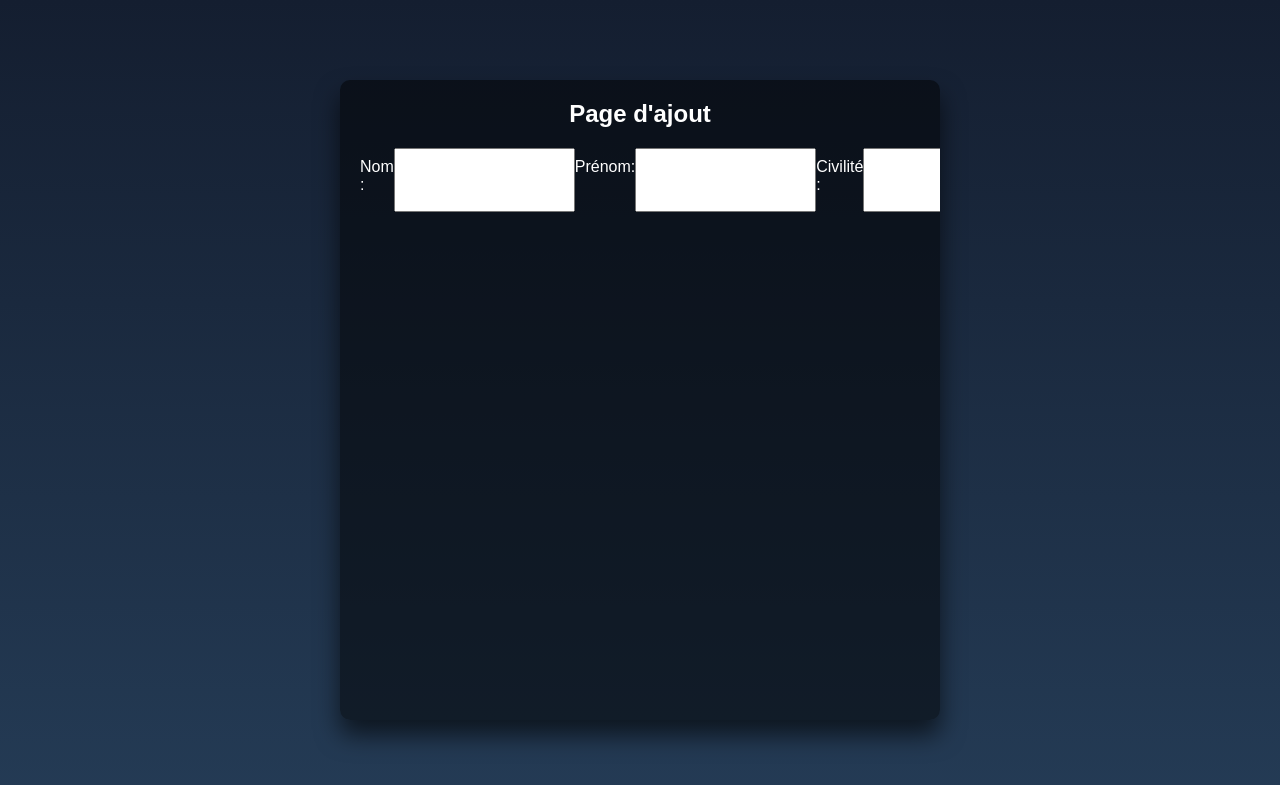
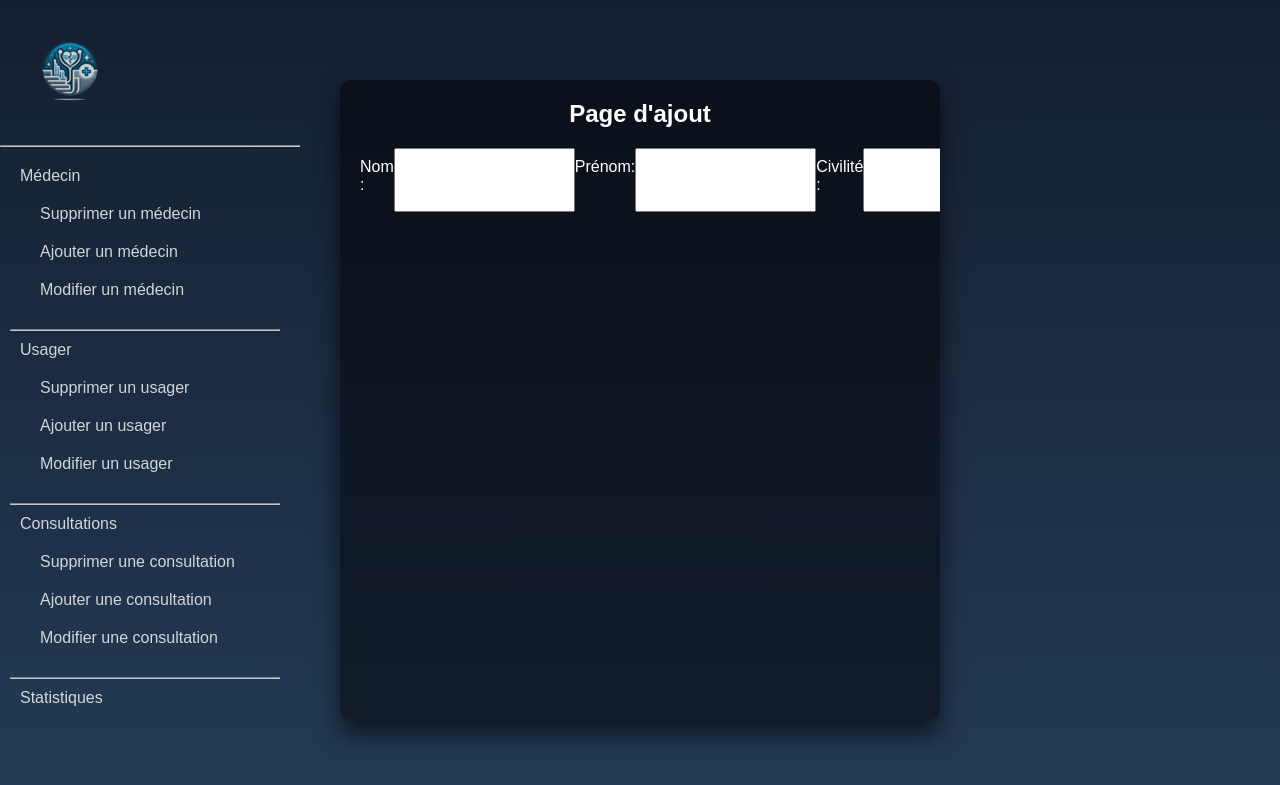
Before and after one commit to Yeetnus/projetPHP, a PHP site: page /PHP/rdv/ajouter.php in a window 1280 px wide. Shown: the top 785 px of the page. Run offline with PHP 8.4, Linux system fonts and the light colour scheme; data that the repository does not hold is empty.

Commit message:
add header rdv

```diff
--- a/HTML/header.php
+++ b/HTML/header.php
@@ -14,23 +14,23 @@
         <ul class="<vertical-menu">
             <li>Médecin
                 <ul>
-                    <li><a href="supprimer.php">Supprimer un médecin</a></li>
-                    <li><a href="ajouter.php">Ajouter un médecin</a></li>
-                    <li><a href="modifier.php">Modifier un médecin</a></li>
+                    <li><a href="../medecin/supprimer.php">Supprimer un médecin</a></li>
+                    <li><a href="../medecin/ajouter.php">Ajouter un médecin</a></li>
+                    <li><a href="../medecin/modifier.php">Modifier un médecin</a></li>
                 </ul>
             </li><hr/>
             <li>Usager
                 <ul>
-                    <li><a href="supprimer.php">Supprimer un usager</a></li>
-                    <li><a href="ajouter.php">Ajouter un usager</a></li>
-                    <li><a href="modifier.php">Modifier un usager</a></li>
+                    <li><a href="../usager/supprimer.php">Supprimer un usager</a></li>
+                    <li><a href="../usager/ajouter.php">Ajouter un usager</a></li>
+                    <li><a href="../usager/modifier.php">Modifier un usager</a></li>
                 </ul>
             </li><hr/>
             <li>Consultations
                 <ul>
-                    <li><a href="supprimer.php">Supprimer une consultation</a></li>
-                    <li><a href="ajouter.php">Ajouter une consultation</a></li>
-                    <li><a href="modifier.php">Modifier une consultation</a></li>
+                    <li><a href="../rdv/supprimer.php">Supprimer une consultation</a></li>
+                    <li><a href="../rdv/ajouter.php">Ajouter une consultation</a></li>
+                    <li><a href="../rdv/modifier.php">Modifier une consultation</a></li>
                 </ul>
             </li><hr/>
             <li><a href="#">Statistiques</a></li>
--- a/PHP/rdv/ajouter.php
+++ b/PHP/rdv/ajouter.php
@@ -1,15 +1,20 @@
 <!DOCTYPE HTML>
 <html>
+
 <head>
     <meta charset="utf-8" />
     <title>Page de test</title>
     <link rel="stylesheet" href="../CSS/style.css">
 </head>
+<header>
+    <?php include "../../HTML/header.php"; ?>
+</header>
+
 <body>
     <div class="choice-box">
         <h2>Page d'ajout</h2>
         <!--Bonjour, <?php echo htmlspecialchars($_POST['nom']); ?>.
-        Tu as <?php echo (int)$_POST['age']; ?> ans.-->
+        Tu as <?php echo (int) $_POST['age']; ?> ans.-->
         <form action="#" method="post">
             <label>Nom :</label>
             <input name="nom" id="nom" type="text" /></p>
@@ -35,4 +40,5 @@
         </form>
     </div>
 </body>
+
 </html>
```
Also changed, not shown: PHP/rdv/modifier.php (+8 -2 lines), PHP/rdv/supprimer.php (+21 -34 lines). Lines whose indentation alone changed are shown as unchanged.
